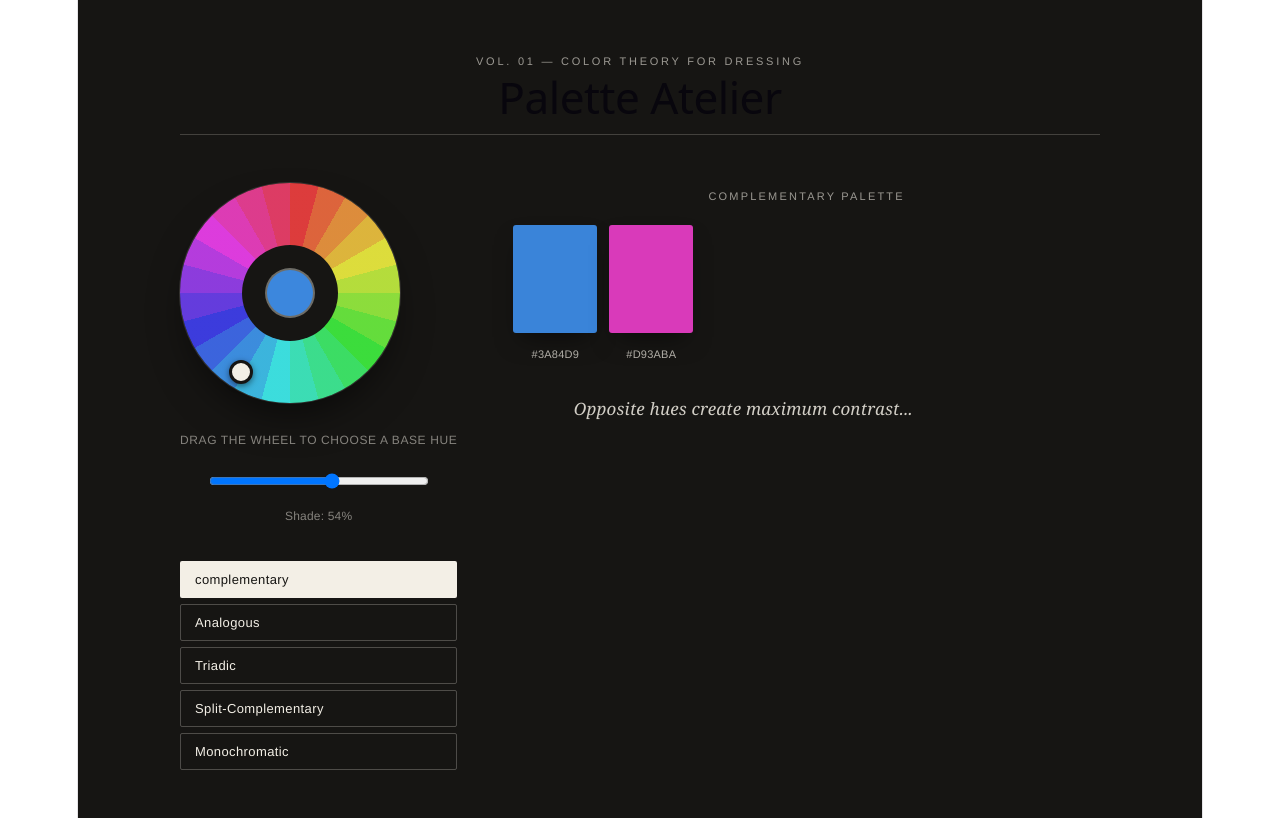
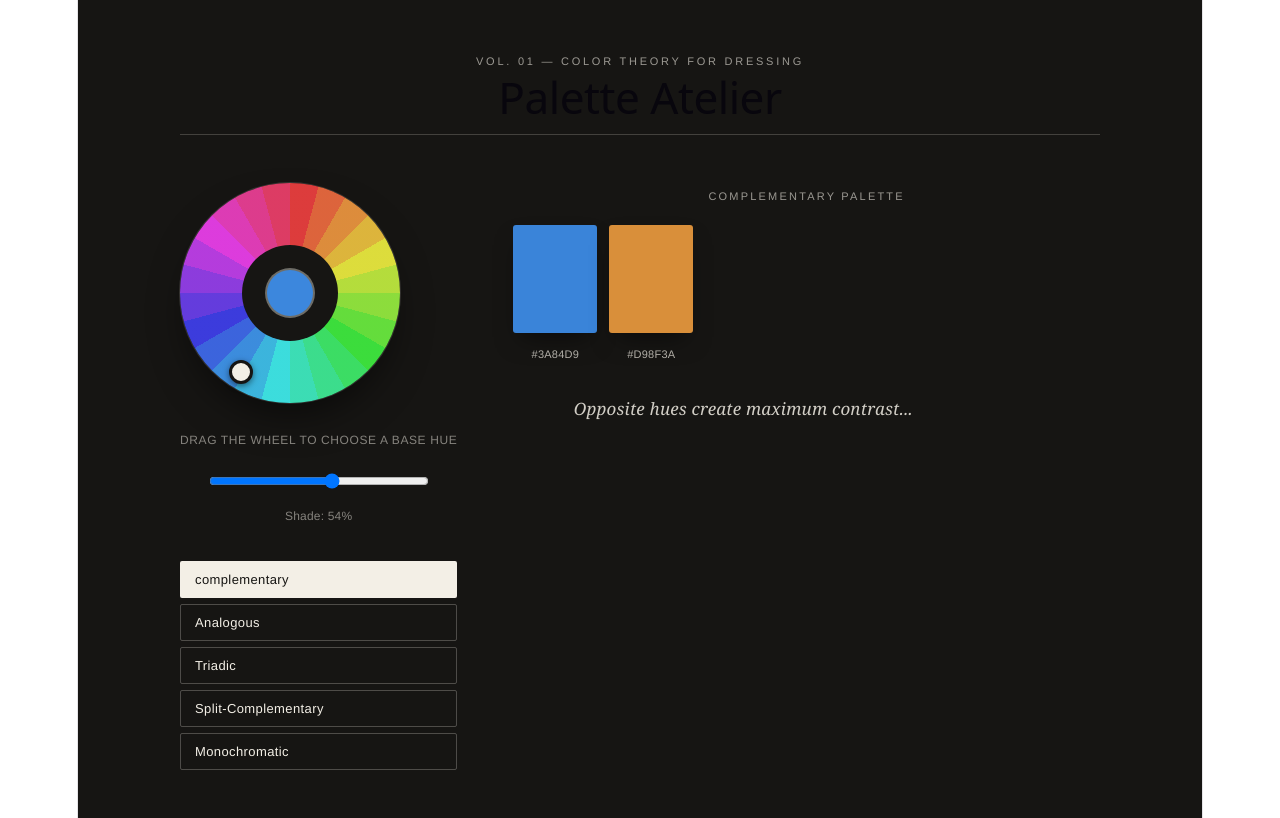
Before and after one commit to JaCrawford92/fashion-palette, a React (Vite) app: page / in a window 1280 px wide. Built offline with nearby package versions, Linux system fonts and the light colour scheme.

Commit message:
Updated README.md

```diff
--- a/src/App.jsx
+++ b/src/App.jsx
@@ -18,7 +18,7 @@ const normalize= (h) => ((h % 360) + 360) % 360;
 const HARMONIES = {
   complementary: {
     label: "complementary",
-    hues: (h) => [h, h + 100],
+    hues: (h) => [h, h + 180],
     note: "Opposite hues create maximum contrast...",
   },
   analogous: {
```
